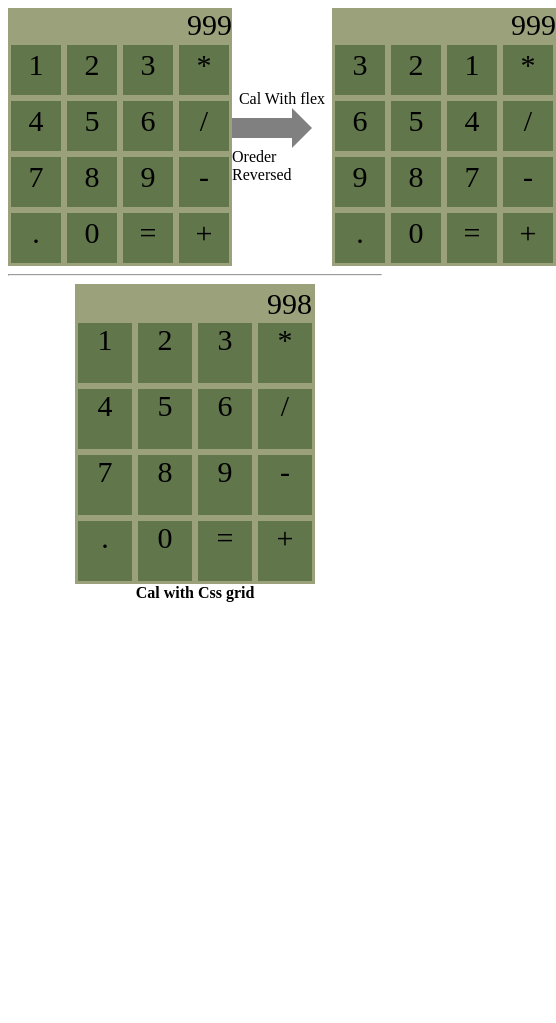
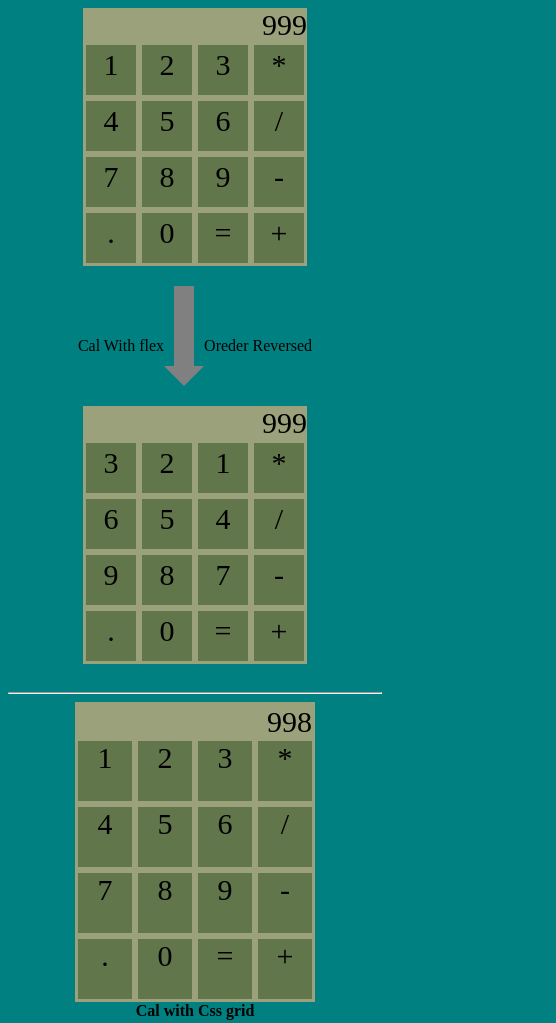
Before and after one commit to lakkaru/css-flex-grid, a plain HTML site: page index.html in a window 390 px wide. Shown: the whole page, 556 px wide, since content can reach past the window. Before the commit the page ends 844 px from the top, so only its background shows below. Drawn offline with Linux system fonts and the light colour scheme.

Commit message:
feat- down arrow and media query added

```diff
--- a/index.html
+++ b/index.html
@@ -7,14 +7,23 @@
     <title>Flex-Grid Calculators</title>
 
     <style>
+      body {
+          background-color: teal;
+        }
+      .arrow-message {
+        display: none;
+      }
+
       /* css for flex calculator*/
       #flex-claculators {
         display: flex;
+        flex-wrap: wrap;
       }
       .container-flex {
         display: block;
         background-color: #9ba17b;
         margin: auto;
+        margin-bottom: 20px;
         width: max-content;
       }
       #answer-flex {
@@ -37,9 +46,15 @@
       .button-flex span {
         vertical-align: middle;
       }
-      .arrow-tail {
-        width: 40px;
+
+      .arrow-tail-hori {
+        width: 60px;
         height: 0px;
+        border: 10px solid grey;
+      }
+      .arrow-tail-ver {
+        width: 0px;
+        height: 60px;
         border: 10px solid grey;
       }
       .arrow-left {
@@ -48,16 +63,36 @@
         border: 20px solid transparent;
         border-left: 20px solid grey;
       }
-      .arrow {
+      .arrow-down {
+        width: 0px;
+        height: 0px;
+        border: 20px solid transparent;
+        border-top: 20px solid grey;
+      }
+      .arrow-hori {
         display: flex;
         align-items: center;
       }
-      .arrow-message {
+      .arrow-ver {
+        display: flex;
+        flex-direction: column;
+        align-items: center;
+      }
+      .arrow-message-hori {
         display: flex;
         flex-direction: column;
         justify-content: center;
         align-items: center;
+        flex-wrap: inherit;
       }
+      .arrow-message-ver {
+        display: none;
+        justify-content: center;
+        align-items: center;
+        flex-wrap: inherit;
+
+      }
+
       /* End css for flex calculator*/
 
       /* css for grid calculator*/
@@ -84,7 +119,19 @@
 
       .display ~ div {
         background-color: #61764b;
+      }
+      @media only screen and (max-width: 585px) {
 
+        .arrow-message-hori {
+          display: none;
+        }
+        .arrow-message-ver {
+          display: flex;
+          margin: auto;
+        }
+        #arrow-plus-cal{
+          flex-direction: column;
+        }
       }
       /* End css for grid calculator*/
     </style>
@@ -121,14 +168,24 @@
           <div class="button-flex"><span>+</span></div>
         </div>
       </div>
-      <div class="arrow-message">
+
+        <div class="arrow-message-hori">
           <div>Cal With flex</div>
-        <div class="arrow">
-          <div class="arrow-tail"></div>
+          <div class="arrow-hori">
+            <div class="arrow-tail-hori"></div>
             <div class="arrow-left"></div>
           </div>
           <div>Oreder Reversed</div>
         </div>
+        <div class="arrow-message-ver">
+          <div>Cal With flex</div>
+          <div class="arrow-ver">
+            <div class="arrow-tail-ver"></div>
+            <div class="arrow-down"></div>
+          </div>
+          <div>Oreder Reversed</div>
+        </div>
+
         <div class="container-flex">
           <div id="answer-flex">
             <span>999</span>
@@ -157,6 +214,7 @@
             <div class="button-flex"><span>=</span></div>
             <div class="button-flex"><span>+</span></div>
           </div>
+
       </div>
     </div>
     <hr />
```
Lines whose indentation alone changed are shown as unchanged.
